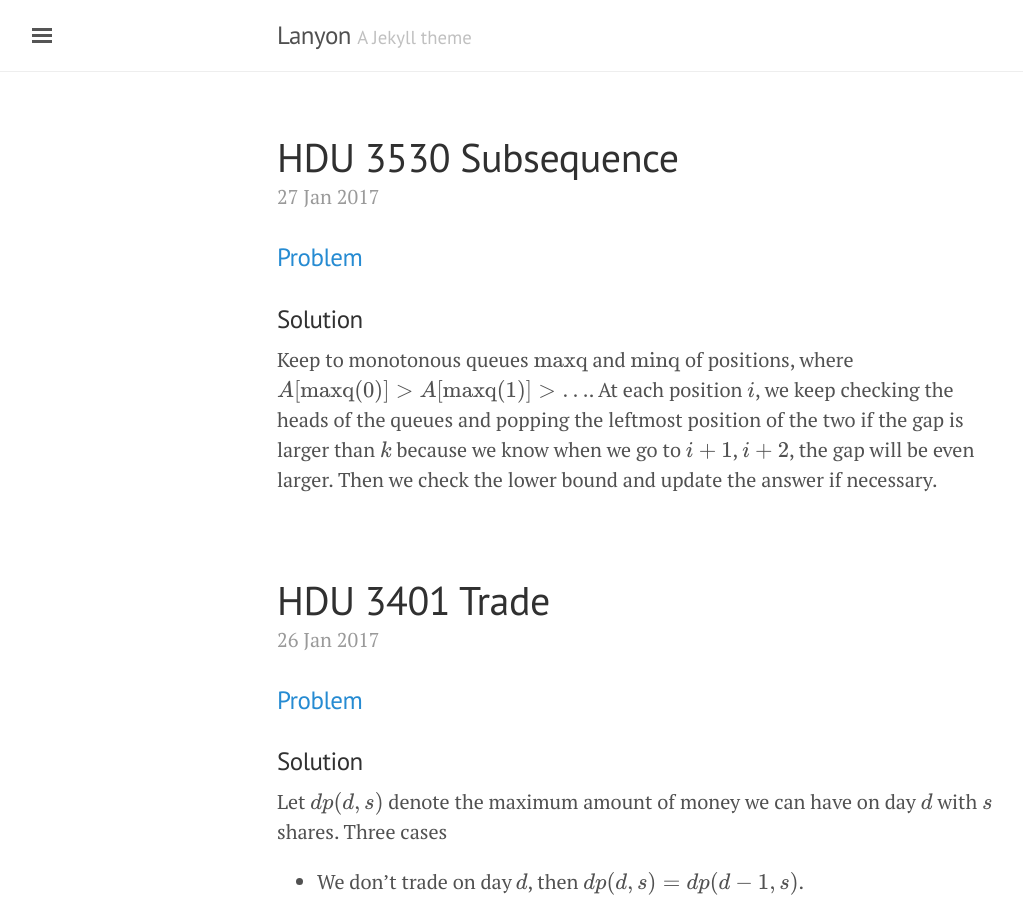
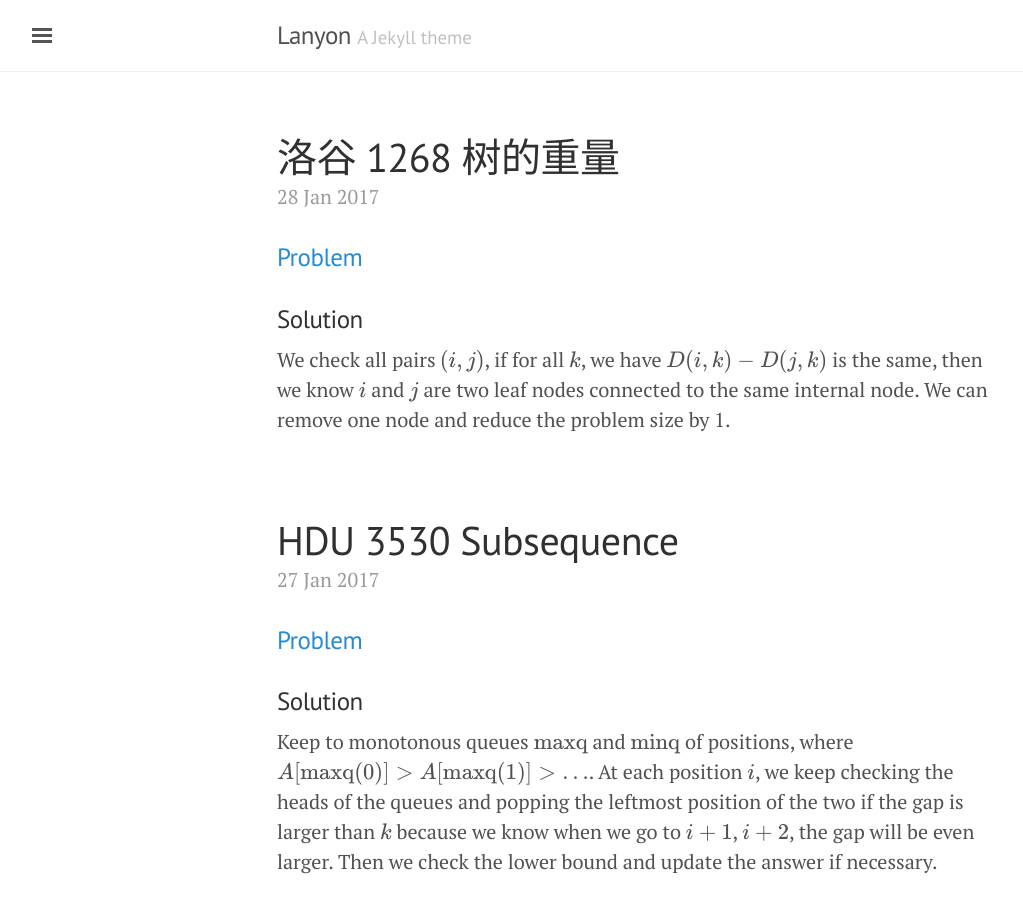
Before and after one commit to atubo/online-judge, a Jekyll site: the page built from docs/index.html, in a window 1280 px wide and 900 px high. Shown: the whole window, without its empty margins (3-1026 px from the left). Built offline with Jekyll 4.4.1, drawn with Linux system fonts in a browser that asks for light colours; formulas are drawn with MathJax 3; the list of posts is cut into pages by our own code; some of the changed text lies outside the part shown.

Commit message:
[Luogu 1268]

```diff
--- /dev/null
+++ b/docs/_posts/2017-01-28-luogu-1268.md
@@ -0,0 +1,10 @@
+---
+layout: post
+title: 洛谷 1268 树的重量
+---
+
+### [Problem](https://www.luogu.org/problem/show?pid=1268)
+
+### Solution
+We check all pairs $(i, j)$, if for all $k$, we have $D(i,k)-D(j,k)$ is the same, then we know $i$ and $j$ are two leaf nodes connected to the same
+internal node.  We can remove one node and reduce the problem size by 1.
--- a/docs/journal.md
+++ b/docs/journal.md
@@ -6,6 +6,9 @@ title: Journal
 <p class="message">
 Journal of the problems I have worked on
 </p>
+
+### 01/28
+* [洛谷 1268] 树的重量： 图论， 构造性解法， [解题报告]({{ site.baseurl }}{% post_url 2017-01-28-luogu-1268 %})
 
 ### 01/27
 * [HDU 3530] Subsequence: DP单调队列优化，[解题报告]({{ site.baseurl }}{% post_url 2017-01-27-HDU-3530-Subsequence %})
```
